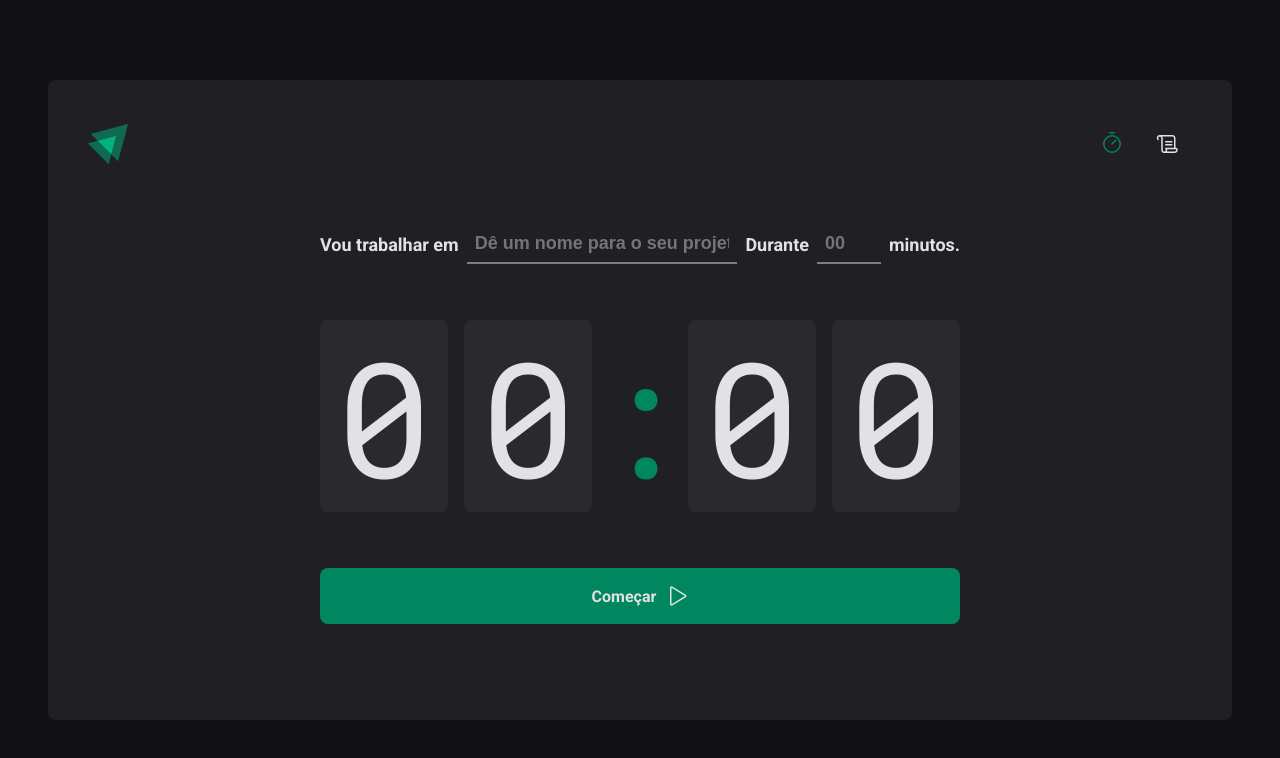
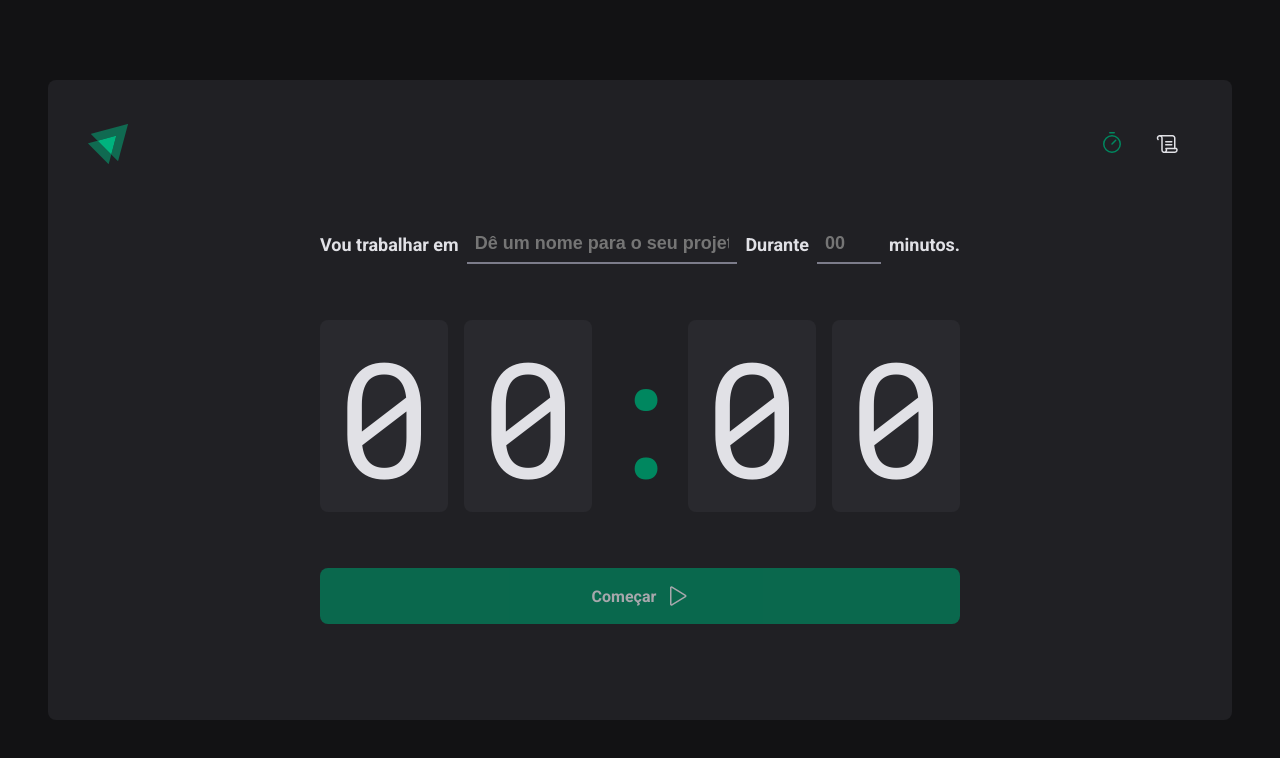
Before and after one commit to gabrielandre-math/Ignite-Timer, a React (Vite) app in the folder ignite-timer/: page / in a window 1280 px wide. Shown: the top 758 px of the page. Built offline with nearby package versions, Linux system fonts and the light colour scheme.

Commit message:
Módulo 3 (Em andamento)

```diff
--- a/ignite-timer/package.json
+++ b/ignite-timer/package.json
@@ -13,6 +13,7 @@
     "phosphor-react": "^1.4.1",
     "react": "^19.0.0",
     "react-dom": "^19.0.0",
+    "react-hook-form": "^7.54.2",
     "react-router-dom": "^7.1.5",
     "styled-components": "^6.1.15"
   },
--- a/ignite-timer/src/pages/Home/index.tsx
+++ b/ignite-timer/src/pages/Home/index.tsx
@@ -1,10 +1,16 @@
 import { Play } from "phosphor-react"
 import { CountdownContainer, FormContainer, HomeContainer, MinutesAmountInput, Separator, StartCountdownButton, TaskInput } from "./styles"
-
+import { useForm } from 'react-hook-form'
 export const Home = () => {
+  const { register, handleSubmit, watch } = useForm()
+  function handleCreateNewCycle(data: any) {
+    console.log(data);
+  }
+  const task = watch('task');
+  const isSubmitDisabled = !task;
   return (
     <HomeContainer>
-      <form action="">
+      <form action="" onSubmit={handleSubmit(handleCreateNewCycle)}>
         <FormContainer>
           <label htmlFor="task">Vou trabalhar em</label>
           <TaskInput
@@ -12,6 +18,7 @@
             type="text"
             placeholder="Dê um nome para o seu projeto"
             list="task-suggestions"
+            {...register('task')}
           />
 
           <datalist id="task-suggestions">
@@ -26,7 +33,9 @@
             type="number"
             id="minutesAmount"
             placeholder="00"
-            step={5} />
+            step={5}
+            {...register('minutesAmount')}
+          />
 
           <span>minutos.</span>
         </FormContainer>
@@ -38,7 +47,7 @@
           <span>0</span>
           <span>0</span>
         </CountdownContainer>
-        <StartCountdownButton type="submit">
+        <StartCountdownButton disabled={isSubmitDisabled} type="submit">
           Começar
           <Play size={24} />
         </StartCountdownButton>
```
Also changed, not shown: 1 other file (tests, documents, lock files or other folders).
